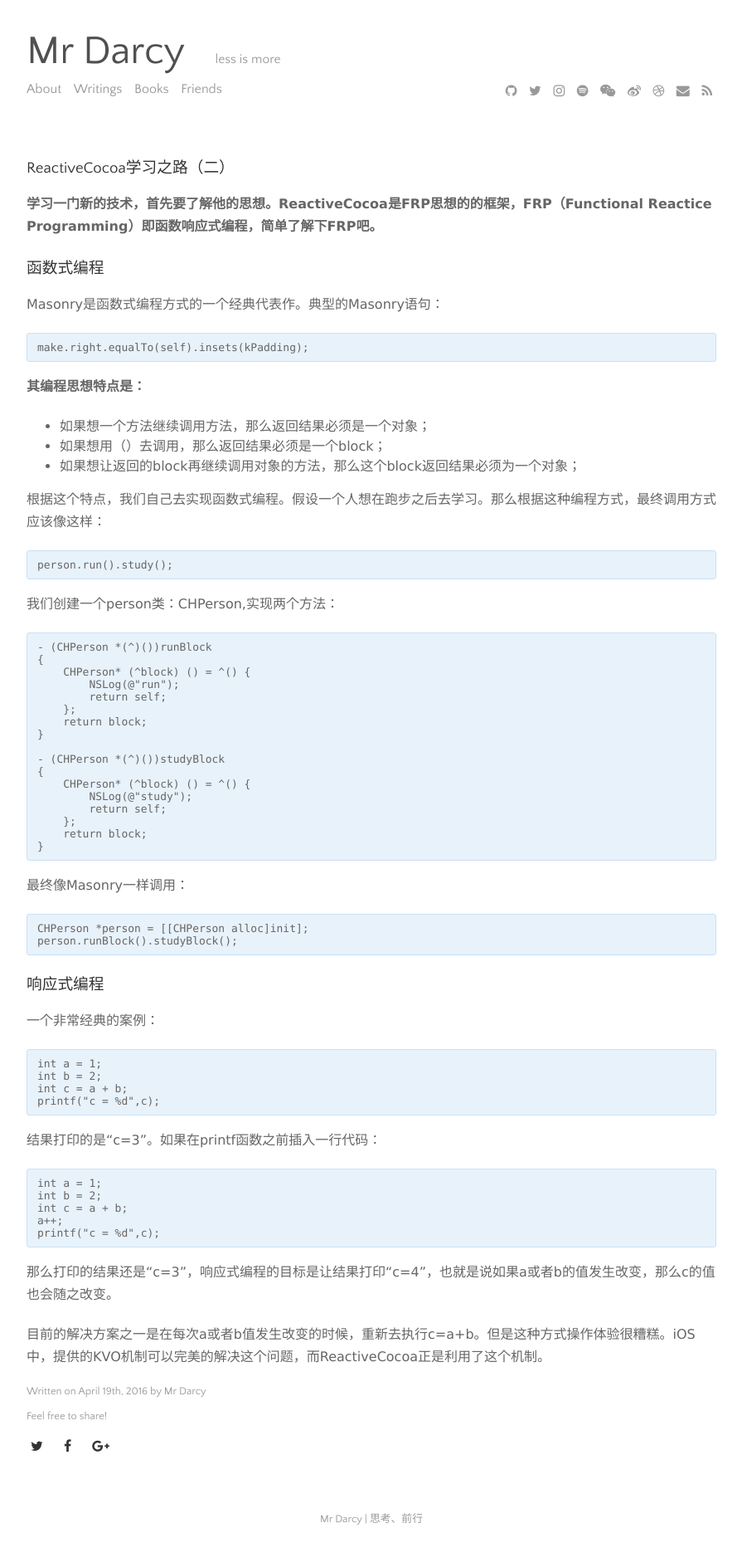
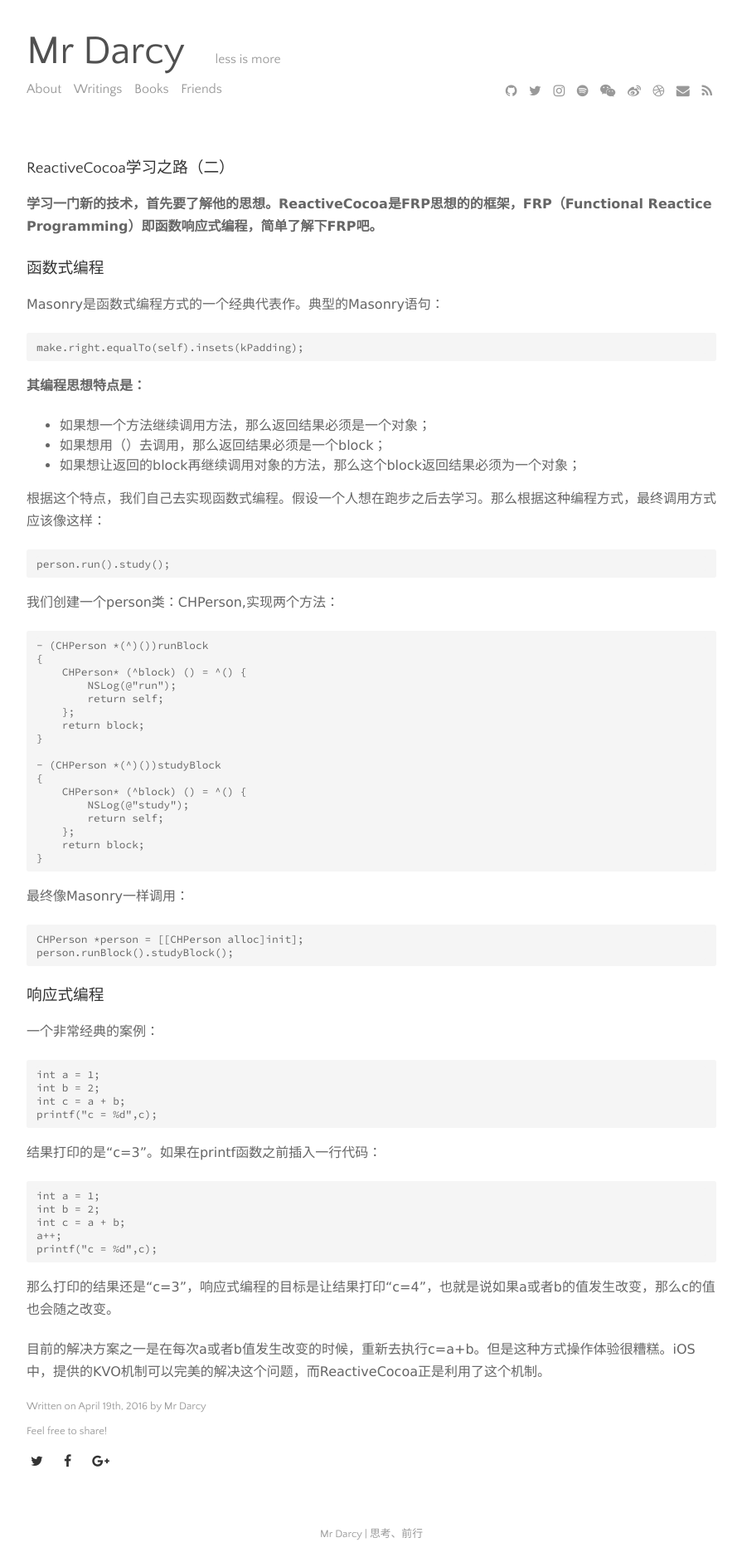
Before and after one commit to Darcygsc/Darcygsc.github.io, a Jekyll site: the page built from _posts/2016-4-19-RAC2.md, in a window 1280 px wide. Shown: the whole page at 83% size, without its empty margins (192-1087 px from the left). Built offline with Jekyll 4.4.1, drawn with Linux system fonts in a browser that asks for light colours; nearby versions of some CDN libraries.

Commit message:
update style

```diff
--- a/css/main.css
+++ b/css/main.css
@@ -302,20 +302,10 @@ body {
 
 pre,
 code {
-    f/*ont-size: 0.8rem;
+    font-size: 0.8rem;
     border-radius: 3px;
     background-color: #f5f5f5;
-    font-family: "Source Code Pro";*/
-    padding: .4em;
-    padding-top: .2em;
-    padding-bottom: .1em;
-    background: #e8f2fb;
-    border: 1px solid #c9e1f6;
-    border-radius: 3px;
-    font-family: Consolas, Menlo, Monaco, Lucida Console, Liberation Mono, DejaVu Sans Mono, Bitstream Vera Sans Mono, Courier New, monospace, serif;
-    font-size: .9em;
-    vertical-align: middle;
-    word-wrap: break-word;
+    font-family: "Source Code Pro";
 }
 
 code {
```
